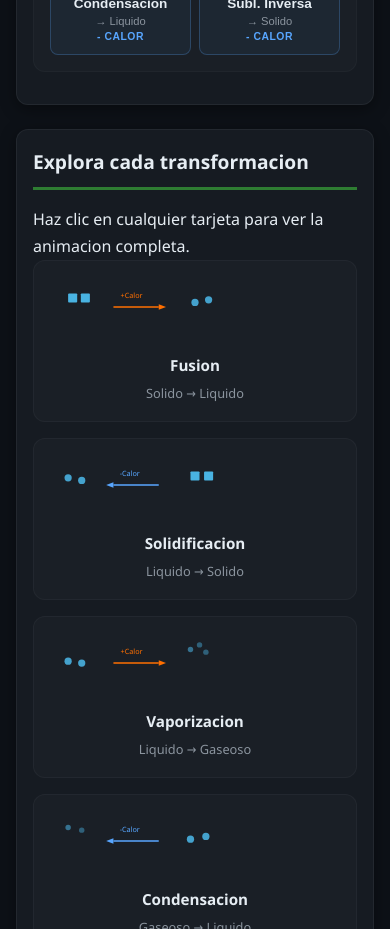
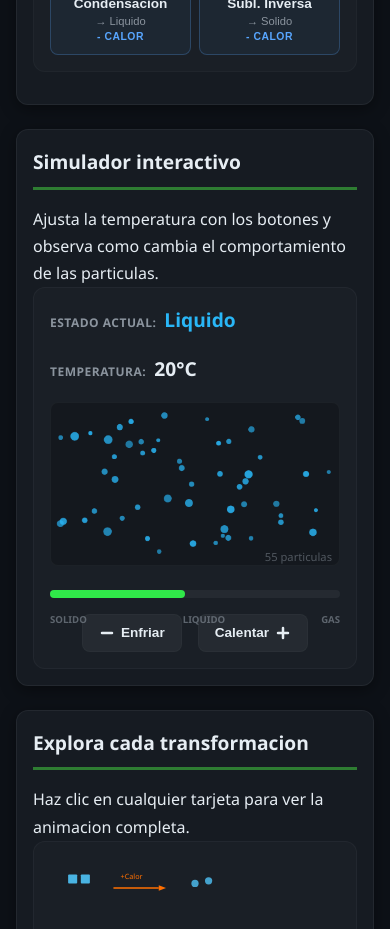
Before and after one commit to martinz10one/ova-cambios-materia, a Vue app: page /paso2 in a window 390 px wide. Shown: the part 880-1809 px from the top of the page. Built offline with nearby package versions, Linux system fonts and the light colour scheme.

Commit message:
simulador interactivo

```diff
--- /dev/null
+++ b/src/components/ParticleSimulator.vue
@@ -0,0 +1,351 @@
+<template>
+  <div class="simulador">
+    <div class="sim-header">
+      <div class="sim-estado">
+        <span class="sim-label">Estado actual:</span>
+        <span class="sim-valor" :style="{ color: estadoColor }">{{ estadoActual }}</span>
+      </div>
+      <div class="sim-temp">
+        <span class="sim-label">Temperatura:</span>
+        <span class="sim-valor">{{ temp }}°C</span>
+      </div>
+    </div>
+
+    <div class="sim-canvas-wrapper">
+      <canvas ref="canvas" class="sim-canvas"></canvas>
+      <div class="sim-particulas-info">
+        <span>{{ particulas.length }} particulas</span>
+      </div>
+    </div>
+
+    <div class="sim-controls">
+      <button class="sim-btn sim-btn-frio" @click="bajarTemp" :disabled="temp <= -50">
+        <svg width="16" height="16" viewBox="0 0 16 16"><line x1="3" y1="8" x2="13" y2="8" stroke="currentColor" stroke-width="2.5" stroke-linecap="round"/></svg>
+        Enfriar
+      </button>
+      <div class="sim-bar">
+        <div class="sim-bar-fill" :style="{ width: ((temp + 50) / 150) * 100 + '%', background: `hsl(${(1 - (temp + 50) / 150) * 240}, 80%, 55%)` }"></div>
+        <div class="sim-bar-marks">
+          <span class="sim-mark solido-mark">Solido</span>
+          <span class="sim-mark liquido-mark">Liquido</span>
+          <span class="sim-mark gas-mark">Gas</span>
+        </div>
+      </div>
+      <button class="sim-btn sim-btn-calor" @click="subirTemp" :disabled="temp >= 100">
+        Calentar
+        <svg width="16" height="16" viewBox="0 0 16 16"><line x1="8" y1="3" x2="8" y2="13" stroke="currentColor" stroke-width="2.5" stroke-linecap="round"/><line x1="3" y1="8" x2="13" y2="8" stroke="currentColor" stroke-width="2.5" stroke-linecap="round"/></svg>
+      </button>
+    </div>
+  </div>
+</template>
+
+<script>
+import { ref, computed, onMounted, onBeforeUnmount, watch } from 'vue'
+
+export default {
+  name: 'ParticleSimulator',
+  setup() {
+    const canvas = ref(null)
+    const temp = ref(20)
+    const particulas = ref([])
+    let animId = null
+    const w = 460
+    const h = 260
+
+    const estadoActual = computed(() => {
+      if (temp.value < 0) return 'Solido'
+      if (temp.value < 50) return 'Liquido'
+      return 'Gaseoso'
+    })
+
+    const estadoColor = computed(() => {
+      if (temp.value < 0) return '#4fc3f7'
+      if (temp.value < 50) return '#29b6f6'
+      return '#81d4fa'
+    })
+
+    function crearParticulas() {
+      const p = []
+      const count = 55
+      for (let i = 0; i < count; i++) {
+        p.push({
+          x: Math.random() * (w - 40) + 20,
+          y: Math.random() * (h - 40) + 20,
+          vx: (Math.random() - 0.5) * 0.5,
+          vy: (Math.random() - 0.5) * 0.5,
+          r: Math.random() * 4 + 3,
+          baseX: Math.random() * (w - 40) + 20,
+          baseY: Math.random() * (h - 40) + 20,
+          phase: Math.random() * Math.PI * 2
+        })
+      }
+      return p
+    }
+
+    let ctx = null
+    let lastTime = 0
+
+    function animar(time) {
+      if (!ctx) return
+      const dt = Math.min((time - lastTime) / 16, 3)
+      lastTime = time
+
+      ctx.clearRect(0, 0, w, h)
+
+      const t = temp.value
+      const solid = t < 0
+      const liquid = t >= 0 && t < 50
+      const gas = t >= 50
+
+      for (const p of particulas.value) {
+        let speed, damping, spread
+
+        if (solid) {
+          const cold = Math.max(0, -t / 50)
+          speed = 0.15 * (1 - cold * 0.6)
+          damping = 0.85
+          spread = 0.3
+          const tx = p.baseX + Math.sin(time / 500 + p.phase) * spread
+          const ty = p.baseY + Math.cos(time / 600 + p.phase * 1.3) * spread
+          p.x += (tx - p.x) * 0.08
+          p.y += (ty - p.y) * 0.08
+          p.vx *= 0.9
+          p.vy *= 0.9
+        } else if (liquid) {
+          const warmth = t / 50
+          speed = 0.8 + warmth * 1.5
+          damping = 0.92
+          p.vx += (Math.random() - 0.5) * 0.3 * (1 + warmth)
+          p.vy += (Math.random() - 0.5) * 0.3 * (1 + warmth)
+          p.vx *= damping
+          p.vy *= damping
+          if (Math.abs(p.vx) < 0.1) p.vx += (Math.random() - 0.5) * 0.2
+          if (Math.abs(p.vy) < 0.1) p.vy += (Math.random() - 0.5) * 0.2
+          p.x += p.vx * speed
+          p.y += p.vy * speed
+          if (p.y > h - 20) { p.y = h - 20; p.vy *= -0.5 }
+          if (p.y < 20) { p.y = 20; p.vy *= -0.5 }
+          if (p.x > w - 15) { p.x = w - 15; p.vx *= -0.5 }
+          if (p.x < 15) { p.x = 15; p.vx *= -0.5 }
+          p.baseX = p.x
+          p.baseY = p.y
+        } else {
+          speed = 3 + (t - 50) / 50 * 4
+          damping = 0.96
+          p.vx += (Math.random() - 0.5) * 0.6
+          p.vy += (Math.random() - 0.5) * 0.6
+          const maxV = speed
+          const v = Math.sqrt(p.vx * p.vx + p.vy * p.vy)
+          if (v > maxV) { p.vx = (p.vx / v) * maxV; p.vy = (p.vy / v) * maxV }
+          p.vx *= damping
+          p.vy *= damping
+          p.x += p.vx
+          p.y += p.vy
+          if (p.y > h - 10) { p.y = h - 10; p.vy *= -0.8 }
+          if (p.y < 10) { p.y = 10; p.vy *= -0.8 }
+          if (p.x > w - 10) { p.x = w - 10; p.vx *= -0.8 }
+          if (p.x < 10) { p.x = 10; p.vx *= -0.8 }
+          p.baseX = p.x
+          p.baseY = p.y
+        }
+
+        let baseAlpha
+        if (solid) baseAlpha = 0.7 + Math.random() * 0.2
+        else if (liquid) baseAlpha = 0.6 + Math.random() * 0.3
+        else baseAlpha = 0.4 + Math.random() * 0.3
+
+        ctx.beginPath()
+        ctx.arc(p.x, p.y, p.r, 0, Math.PI * 2)
+        ctx.fillStyle = estadoColor.value
+        ctx.globalAlpha = baseAlpha
+        ctx.fill()
+
+        if (solid) {
+          ctx.strokeStyle = 'rgba(79,195,247,0.15)'
+          ctx.lineWidth = 0.5
+          for (const q of particulas.value) {
+            const dx = p.x - q.x
+            const dy = p.y - q.y
+            const dist = Math.sqrt(dx * dx + dy * dy)
+            if (dist < 25 && dist > 0) {
+              ctx.beginPath()
+              ctx.moveTo(p.x, p.y)
+              ctx.lineTo(q.x, q.y)
+              ctx.stroke()
+            }
+          }
+        }
+      }
+
+      ctx.globalAlpha = 1
+      animId = requestAnimationFrame(animar)
+    }
+
+    function subirTemp() {
+      temp.value = Math.min(100, temp.value + 5)
+    }
+
+    function bajarTemp() {
+      temp.value = Math.max(-50, temp.value - 5)
+    }
+
+    onMounted(() => {
+      const el = canvas.value
+      if (!el) return
+      el.width = w
+      el.height = h
+      ctx = el.getContext('2d')
+      particulas.value = crearParticulas()
+      lastTime = performance.now()
+      animId = requestAnimationFrame(animar)
+    })
+
+    onBeforeUnmount(() => {
+      if (animId) cancelAnimationFrame(animId)
+    })
+
+    return { canvas, temp, particulas, estadoActual, estadoColor, subirTemp, bajarTemp }
+  }
+}
+</script>
+
+<style scoped>
+.simulador {
+  background: rgba(255, 255, 255, 0.02);
+  border: 1px solid rgba(48, 54, 61, 0.4);
+  border-radius: var(--radio-borde);
+  padding: var(--espaciado-mediano);
+  max-width: 500px;
+  margin: 0 auto;
+}
+
+.sim-header {
+  display: flex;
+  justify-content: space-between;
+  margin-bottom: var(--espaciado-mediano);
+  flex-wrap: wrap;
+  gap: var(--espaciado-mediano);
+}
+
+.sim-label {
+  font-size: 0.75rem;
+  color: var(--color-texto-claro);
+  text-transform: uppercase;
+  letter-spacing: 0.5px;
+  font-weight: 600;
+}
+
+.sim-valor {
+  font-size: 1.2rem;
+  font-weight: 800;
+  margin-left: 8px;
+}
+
+.sim-canvas-wrapper {
+  position: relative;
+  margin-bottom: var(--espaciado-mediano);
+}
+
+.sim-canvas {
+  width: 100%;
+  height: auto;
+  aspect-ratio: 460/260;
+  border-radius: 8px;
+  background: rgba(0, 0, 0, 0.2);
+  border: 1px solid rgba(48, 54, 61, 0.3);
+}
+
+.sim-particulas-info {
+  position: absolute;
+  bottom: 8px;
+  right: 8px;
+  font-size: 0.7rem;
+  color: var(--color-texto-claro);
+  opacity: 0.5;
+}
+
+.sim-controls {
+  display: flex;
+  align-items: center;
+  gap: var(--espaciado-mediano);
+}
+
+.sim-btn {
+  display: flex;
+  align-items: center;
+  gap: 6px;
+  padding: 10px 16px;
+  border: 1px solid rgba(48, 54, 61, 0.5);
+  border-radius: 8px;
+  background: rgba(255, 255, 255, 0.05);
+  color: var(--color-blanco);
+  font-size: 0.85rem;
+  font-weight: 600;
+  cursor: pointer;
+  transition: var(--transition);
+  white-space: nowrap;
+}
+
+.sim-btn:disabled {
+  opacity: 0.3;
+  cursor: not-allowed;
+}
+
+.sim-btn-frio:hover:not(:disabled) {
+  border-color: #58a6ff;
+  background: rgba(88, 166, 255, 0.12);
+  color: #58a6ff;
+}
+
+.sim-btn-calor:hover:not(:disabled) {
+  border-color: #ff6f00;
+  background: rgba(255, 111, 0, 0.12);
+  color: #ff6f00;
+}
+
+.sim-bar {
+  flex: 1;
+  height: 8px;
+  border-radius: 4px;
+  background: rgba(48, 54, 61, 0.5);
+  position: relative;
+  overflow: visible;
+  min-width: 100px;
+}
+
+.sim-bar-fill {
+  height: 100%;
+  border-radius: 4px;
+  transition: width 0.3s ease, background 0.3s ease;
+}
+
+.sim-bar-marks {
+  display: flex;
+  justify-content: space-between;
+  margin-top: 14px;
+  position: absolute;
+  width: 100%;
+  top: 8px;
+  left: 0;
+}
+
+.sim-mark {
+  font-size: 0.6rem;
+  color: var(--color-texto-claro);
+  opacity: 0.6;
+  font-weight: 600;
+  text-transform: uppercase;
+}
+
+@media (max-width: 480px) {
+  .sim-controls {
+    flex-wrap: wrap;
+    justify-content: center;
+  }
+  .sim-bar {
+    order: -1;
+    width: 100%;
+    flex: none;
+  }
+}
+</style>
--- a/src/views/Paso2View.vue
+++ b/src/views/Paso2View.vue
@@ -83,6 +83,12 @@
             </div>
           </div>
         </div>
+      </section>
+
+      <section class="tarjeta reveal-section">
+        <h2 class="titulo-seccion">Simulador interactivo</h2>
+        <p class="intro-descripcion">Ajusta la temperatura con los botones y observa como cambia el comportamiento de las particulas.</p>
+        <ParticleSimulator />
       </section>
 
       <section class="tarjeta detalle-section" v-if="detalleActivo">
@@ -203,10 +209,11 @@ import { onMounted, onBeforeUnmount, ref, reactive } from 'vue'
 import gsap from 'gsap'
 import ParticleBackground from '../components/ParticleBackground.vue'
 import ProgressBar from '../components/ProgressBar.vue'
+import ParticleSimulator from '../components/ParticleSimulator.vue'
 
 export default {
   name: 'Paso2View',
-  components: { ParticleBackground, ProgressBar },
+  components: { ParticleBackground, ProgressBar, ParticleSimulator },
   setup() {
     const hoverEstado = ref(null)
     const detalleActivo = ref(false)
```
Also changed, not shown: 5 other files (tests, documents, lock files or other folders).
